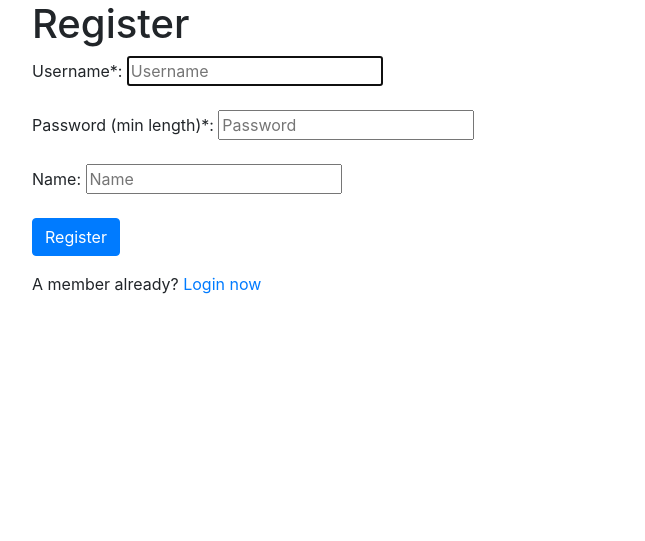
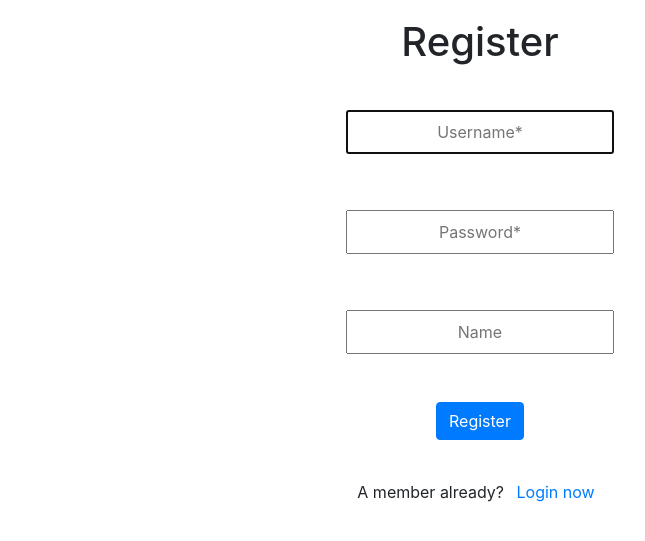
Before and after one commit to ArturBa/CS50-s-Web-Programming-with-Python-and-JavaScript, a Flask app: page /register in a window 1280 px wide. Shown: the part 56-597 px from the top of the page, without its empty margins (160-805 px from the left). Run offline with Flask 2, Linux system fonts and the light colour scheme; some libraries are stand-ins or nearby versions.

Commit message:
Fix css location

```diff
--- /dev/null
+++ b/static/styles/base.css
@@ -0,0 +1,22 @@
+.user-button {
+  padding-left: 55px !important; }
+
+.width-70 {
+  width: 70%;
+  margin: 0 auto;
+  padding: 6px; }
+  .width-70 h1 {
+    padding: 12px; }
+
+.login {
+  width: 500px;
+  margin: 0 auto; }
+
+.login * {
+  text-align: center;
+  padding: 8px; }
+  .login * h1 {
+    font-size: 16ex;
+    padding: 8px; }
+
+/*# sourceMappingURL=base.css.map */
--- a/templates/style/base.css
+++ b/static/styles/base.scss
@@ -5,6 +5,11 @@
 .width-70 {
   width: 70%;
   margin: 0 auto;
+  padding: 6px;
+
+  h1 {
+    padding: 12px;
+  }
 }
 
 .login {
@@ -13,7 +18,11 @@
 }
 
 .login * {
-  padding: 20px;
+  h1 {
+    font-size: 16ex;
+    padding: 8px;
+  }
+
+  text-align: center;
+  padding: 8px;
 }
-
-/*# sourceMappingURL=base.css.map */
--- a/templates/base.html
+++ b/templates/base.html
@@ -3,10 +3,10 @@
 <head>
     <meta charset="UTF-8">
     <title>{% block title %} {% endblock %}</title>
-    {#    <link rel="stylesheet" href="style/base.css">#}
-    <link rel="stylesheet" type="text/css" href="style/base.css">
+    <link rel="stylesheet" type="text/css" href="{{ url_for('static',filename='styles/base.css') }}">
     <link rel="stylesheet" href="https://stackpath.bootstrapcdn.com/bootstrap/4.4.1/css/bootstrap.min.css"
           integrity="sha384-Vkoo8x4CGsO3+Hhxv8T/Q5PaXtkKtu6ug5TOeNV6gBiFeWPGFN9MuhOf23Q9Ifjh" crossorigin="anonymous">
+    {% block header %} {% endblock %}
 </head>
 <body>
 <script src="https://code.jquery.com/jquery-3.2.1.slim.min.js"
--- a/templates/books.html
+++ b/templates/books.html
@@ -1,4 +1,7 @@
 {% extends "base.html" %}
+
+{% block header %} {% endblock %}
+
 {% block title %}
     Book list
 {% endblock %}
--- a/templates/error.html
+++ b/templates/error.html
@@ -1,4 +1,7 @@
 {% extends "base.html" %}
+
+{% block header %} {% endblock %}
+
 {% block title %}
     Error
 {% endblock %}
--- a/templates/index.html
+++ b/templates/index.html
@@ -1,9 +1,11 @@
 {% extends "base.html" %}
+
+{% block header %} {% endblock %}
 
 {% block title %}
     Book review
 {% endblock %}
 
 {% block body %}
-    Hello there!
+    <h1>What book do you review today?</h1>
 {% endblock %}
--- a/templates/login.html
+++ b/templates/login.html
@@ -1,4 +1,5 @@
 {% extends "base.html" %}
+{% block header %} {% endblock %}
 {% block title %}
     Login page
 {% endblock %}
@@ -21,6 +22,8 @@
                 <button class="btn btn-primary">Login</button>
             </div>
         </form>
-        Not a member? <a href="{{ url_for('register') }}">Register now</a>
+        <p>
+            Not a member? <a href="{{ url_for('register') }}">Register now</a>
+        </p>
     </div>
 {% endblock %}
--- a/templates/register.html
+++ b/templates/register.html
@@ -1,25 +1,29 @@
 {% extends "base.html" %}
+
+{% block header %} {% endblock %}
+
 {% block title %}
     Register
 {% endblock %}
 
 {% block body %}
+    <div class="login">
         <h1>Register</h1>
         <form action="{{ url_for('register_authorization') }}" method="post">
             <div class="form-group">
-            <label>Username*:
-                <input class="form-contol" name="username" type="text" autofocus required placeholder="Username"
+                <label>
+                    <input class="form-contol" name="username" type="text" autofocus required placeholder="Username*"
                            minlength="3">
                 </label>
             </div>
             <div class="form-group">
-            <label for="password">Password (min length)*:
+                <label>
                     <input class="form-contol" name="password" type="password" required
-                       placeholder="Password" minlength="8">
+                           placeholder="Password*" minlength="8">
                 </label>
             </div>
             <div class="form-group">
-            <label for="name"> Name:
+                <label for="name">
                     <input class="form-contol" name="name" type="text" placeholder="Name">
                 </label>
             </div>
@@ -27,5 +31,8 @@
                 <button class="btn btn-primary">Register</button>
             </div>
         </form>
+        <p>
             A member already? <a href="{{ url_for('login') }}">Login now</a>
+        </p>
+    </div>
 {% endblock %}
--- a/templates/style/base.scss
+++ /dev/null
@@ -1,17 +0,0 @@
-.user-button {
-  padding-left: 55px !important;
-}
-
-.width-70 {
-  width: 70%;
-  margin: 0 auto;
-}
-
-.login {
-  width: 500px;
-  margin: 0 auto;
-}
-
-.login * {
-  padding: 20px;
-}
--- a/templates/user.html
+++ b/templates/user.html
@@ -1,4 +1,6 @@
 {% extends "base.html" %}
+
+{% block header %} {% endblock %}
 
 {% block title %}
     User panel
```
Also changed, not shown: static/styles/5stars.css (added, +48 -0 lines), templates/book.html (+21 -5 lines). Lines whose indentation alone changed are shown as unchanged.
